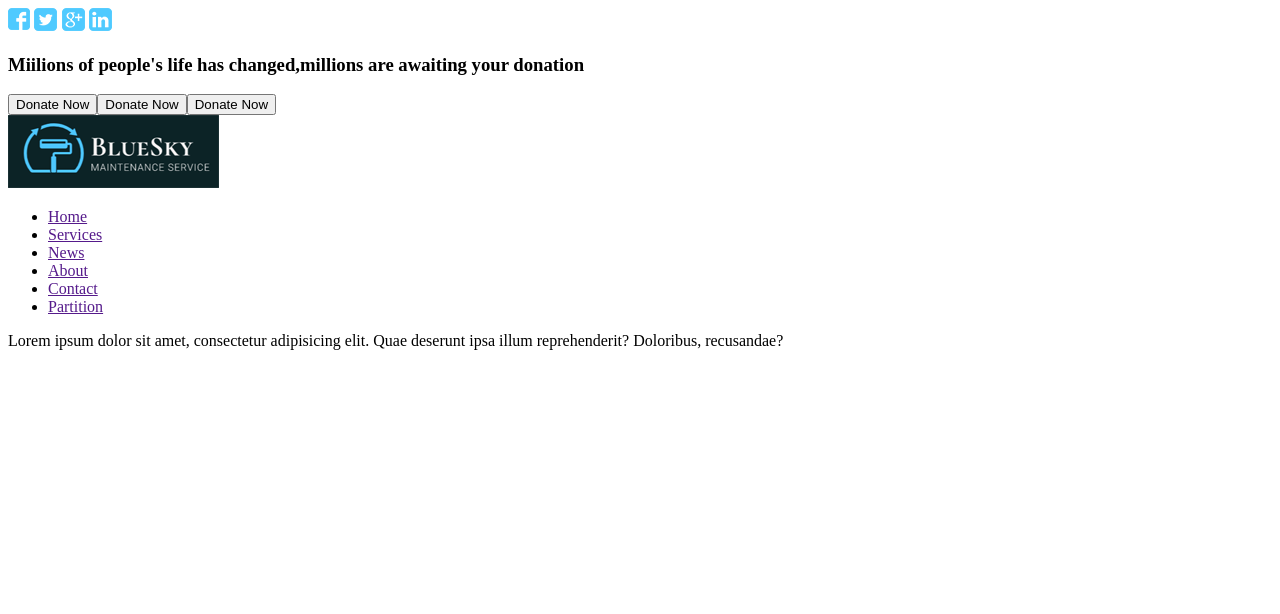
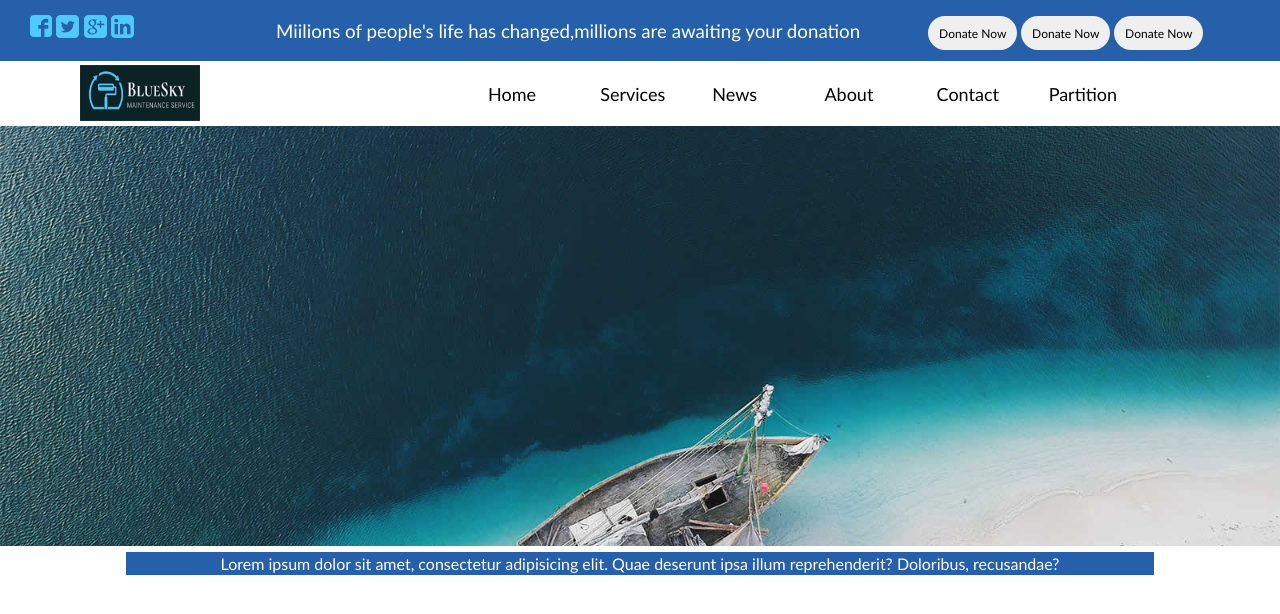
Before and after one commit to faryadmaalic/SMIT, a plain HTML site: page Assignment/Saylani/index.html in a window 1280 px wide. Drawn offline with Linux system fonts and the light colour scheme.

Commit message:
Update index.html

```diff
--- a/Assignment/Saylani/index.html
+++ b/Assignment/Saylani/index.html
@@ -4,7 +4,7 @@
     <meta charset="UTF-8" />
     <meta http-equiv="X-UA-Compatible" content="IE=edge" />
     <meta name="viewport" content="width=device-width, initial-scale=1.0" />
-    <link rel="stylesheet" href="./index-saylani.html" />
+    <link rel="stylesheet" href="./styleforsaylani.css" />
     <title>Saylani Welfare</title>
     <style>
 
```
